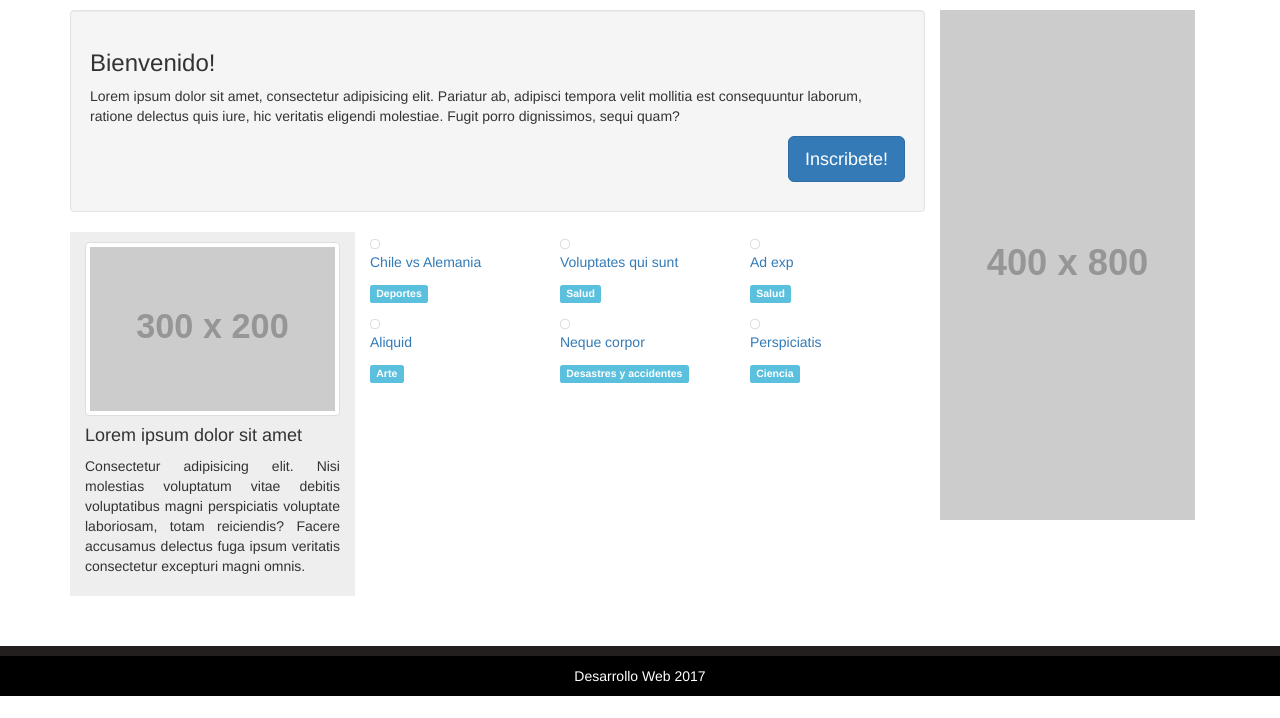
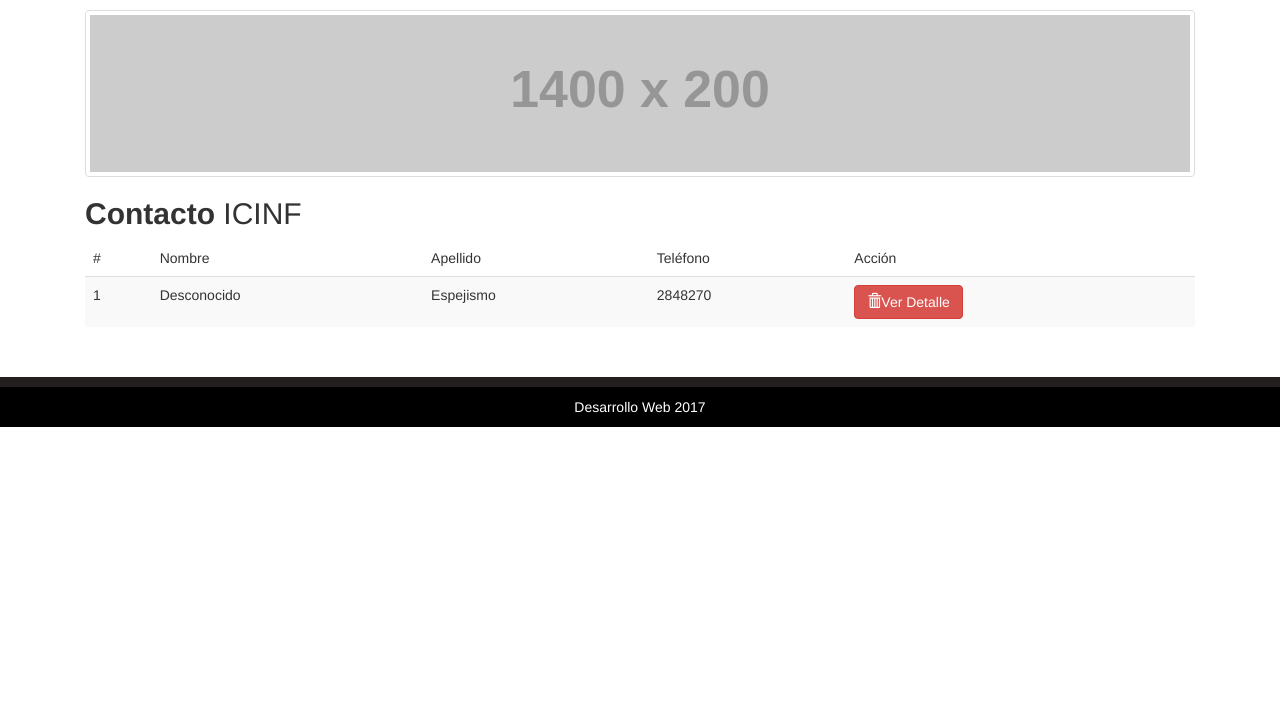
Before and after one commit to Cheloss/examen, a Django app: a page that uses templates/noticia/contactos.html in a window 1280 px wide. Shown: the part 82-800 px from the top of the page. Run offline with Django 3.2, Linux system fonts and the light colour scheme; data comes from the database, SQL or seed files in the repository; grey boxes labelled with a size stand in for pictures from a placeholder-image service; some libraries are stand-ins or nearby versions.

Commit message:
Contactos
creacion planilla contacto

```diff
--- a/templates/noticia/contactos.html
+++ b/templates/noticia/contactos.html
@@ -4,45 +4,39 @@
 {% block content %}
 <section>
     <div class="container">
-      <div class="col-lg-9 col-sm-12">
-        <div class="well row">
-
-          <h3>Bienvenido!</h3>
-          <p>Lorem ipsum dolor sit amet, consectetur adipisicing elit. Pariatur ab, adipisci tempora velit mollitia est consequuntur laborum, ratione delectus quis iure, hic veritatis eligendi molestiae. Fugit porro dignissimos, sequi quam?</p>
-          <p class="text-right"><button class="btn btn-primary btn-lg">Inscribete!</button></p>
-        </div>
+      <div class="col-lg-12 col-sm-12">
+        <img src="http://placehold.it/1400x200" alt="" class="img-thumbnail">
         <div class="row">
-          <div class="col-lg-4 aside">
-            <div class="row">
-              <div class="col-sm-4 col-lg-12">
-                <img src="http://placehold.it/300x200" alt="" class="img-thumbnail">
-              </div>
-              <div class="col-sm-8 col-lg-12">
-                <h4>Lorem ipsum dolor sit amet</h4>
-                <p class="text-justify">Consectetur adipisicing elit. Nisi molestias voluptatum vitae debitis voluptatibus magni perspiciatis voluptate laboriosam, totam reiciendis? Facere accusamus delectus fuga ipsum veritatis consectetur excepturi magni omnis.</p>
-              </div>
-            </div>
-          </div>
-          <div class="col-lg-8">
-            <div class="row">
-            {% for noticia in object_list|slice:":6" %}
-              <div class="col-xs-6 col-sm-4">
-                <!-- <img src="http://placehold.it/500x300" alt="" class="img-responsive img-thumbnail"> -->
-                {% thumbnail "http://placehold.it/500x300" "500x300" crop="80% top" as im %}
-                <img src="{{ im.url }}" class="img-responsive img-thumbnail">
-                {% endthumbnail %}
-                <p><a href="{% url 'noticia_edit' noticia.id %}">{{noticia.name}}</a></p>
-                <p><span class="label label-info">{{noticia.category.name}}</span></p>
-              </div>
-              {% endfor %}
-            </div>
+          <div class="col-lg-12 col-md-12 col-sm-12 col-xs-12">
+          <h2><B>Contacto</B> ICINF</h2>
+            <table class="table table-striped">
+                <thead>
+                  <tr>
+                    <td>#</td>
+                    <td>Nombre</td>
+                    <td>Apellido</td>
+                    <td>Teléfono</td>
+                    <td>Acción</td>
+                  </tr>
+                </thead>
+                <tbody>
+                  {% for contactos in object_list %}
+                  <tr>
+                    <td>{{contactos.pk}}</td>
+                    <td>{{contactos.name}}</td>
+                    <td>{{contactos.apellido}}</td>
+                    <td>{{contactos.telefono}}</td>
+                    <td><a href="" class="btn btn-danger delete">
+                      <span class="glyphicon glyphicon-trash"></span>Ver Detalle</a>
+                    </td>
+                  </tr>
+                  {% endfor %}
+                </tbody>
+            </table>
           </div>
 
         </div>
       </div>
-      <div class="col-lg-3 visible-lg">
-        <img src="http://placehold.it/400x800" alt="" class="img-responsive">
-      </div>
     </div>
   </section>
   {% endblock %}
--- a/unab/urls.py
+++ b/unab/urls.py
@@ -4,4 +4,5 @@ urlpatterns = [
     url(r'^list/$', views.noticia_list, name='noticia_list'),
     url(r'^edit/(?P<pk>\d+)$', views.noticia_update, name='noticia_edit'),
     url(r'^contacto/$', views.unab_contactos, name='unab_contacto'),
+    url(r'^ver/(?P<pk>\d+/$', views.contacto_ver, name='unab_ver'),
 ]
--- a/unab/views.py
+++ b/unab/views.py
@@ -1,6 +1,6 @@
 # -*- coding: utf-8 -*-
 from __future__ import unicode_literals
-from unab.models import Noticia
+from unab.models import Noticia, Contactos
 from django.shortcuts import render, get_object_or_404
 from unab.forms import NoticiaForm
 from django.http import HttpResponseRedirect, HttpResponse
@@ -22,11 +22,17 @@ def noticia_update(request, pk) :
     data['object_list'] = Noticia.objects.filter(pk=pk)
     template_name = 'noticia/noticia_detalle.html'
     return render(request, template_name, data)
+
 def unab_contactos(request) :
     data = {}
+    data['object_list'] = Contactos.objects.all().order_by('-id')
+    template_name = 'noticia/contactos.html'
+    return render(request, template_name, data)
 
-    data['object_list'] = Noticia.objects.all().order_by('-created')
-    template_name = 'noticia/contactos.html'
+def contacto_ver(request, pk) :
+    data = {}
+    data['object_list'] = Contactos.objects.filter(pk=pk)
+    template_name = 'noticia/contacto_ver.html'
     return render(request, template_name, data)
 
 def index(request):
```
Also changed, not shown: templates/noticia/contactos_ver.html (added, +24 -0 lines), 2 other files.
